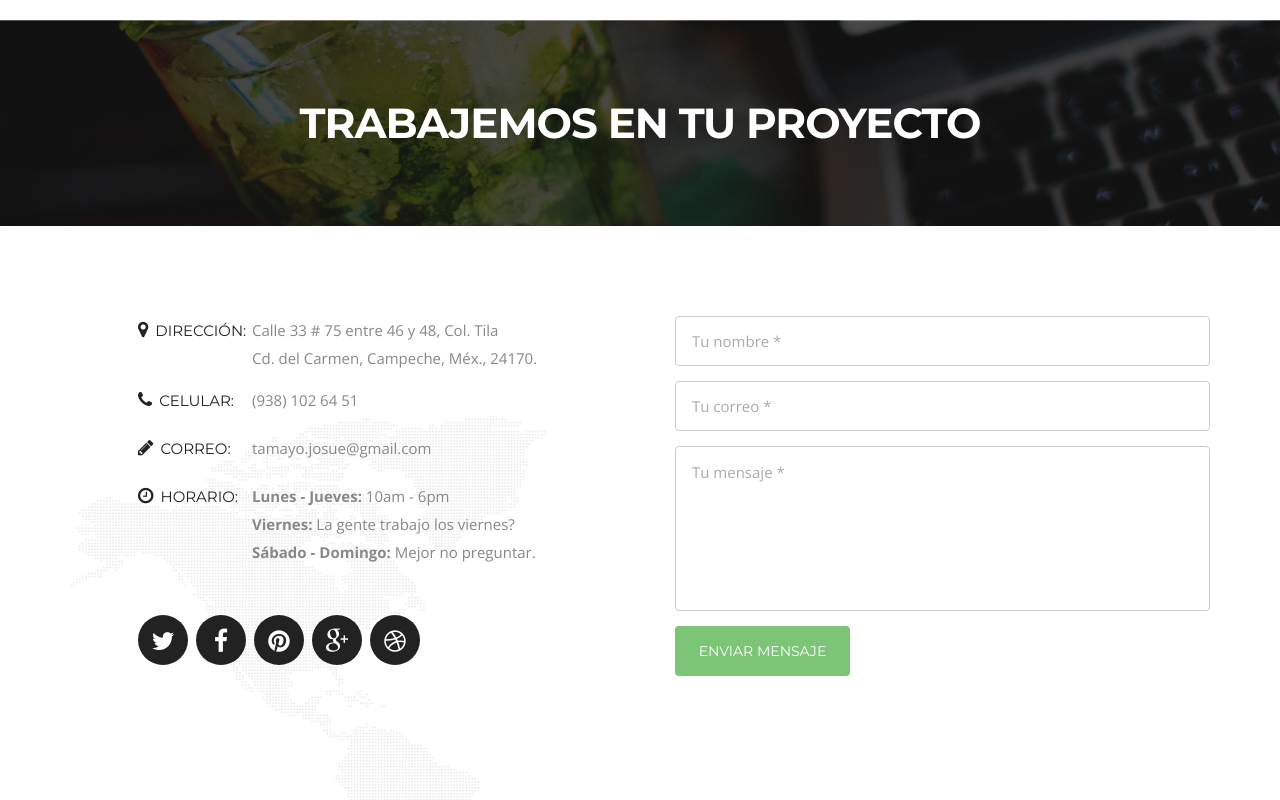
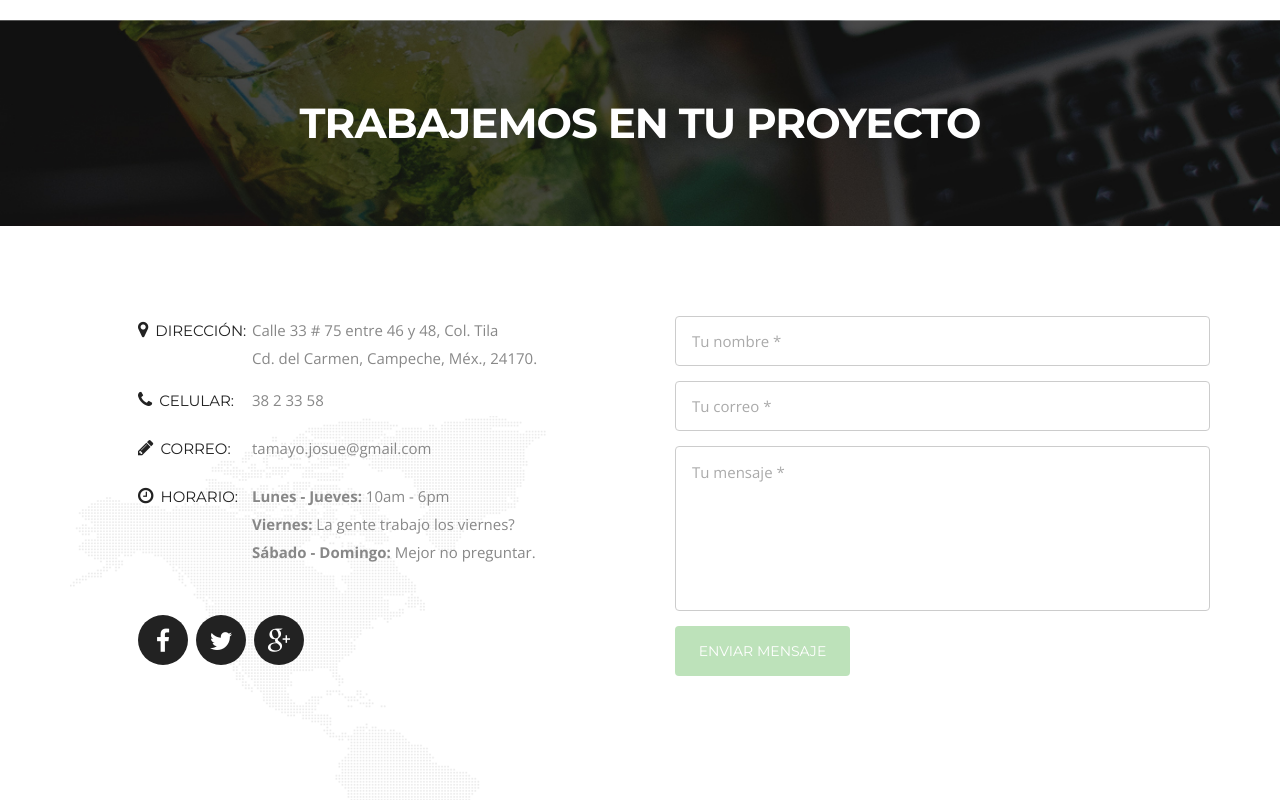
Before and after one commit to kushiahu/kushiahu.github.io, a plain HTML site: page index.html in a window 1280 px wide. Shown: the part 3168-3968 px from the top of the page. Drawn offline with nearby package versions, Linux system fonts and the light colour scheme.

Commit message:
Some change

```diff
--- a/css/style.css
+++ b/css/style.css
@@ -725,10 +725,10 @@ border: 2px solid #fff;
 	-webkit-transition:all 0.3s ease-in-out;
 }
 
-.input-btn:hover{
+/*.input-btn:hover{
 	background: #111;
 	color: #fff;
-}
+}*/
 
 /* Footer
 ---------------------------------*/
@@ -840,3 +840,6 @@ border: 2px solid #fff;
 	height: 140px;
 	width: 140px;
 }
+.input-btn:disabled {
+	opacity: 0.5;
+}
--- a/index.html
+++ b/index.html
@@ -205,7 +205,7 @@
                 </div>
                 <div class="contact-info-box phone clearfix">
                 	<h3><i class="fa-phone"></i>Celular:</h3>
-                	<span>(938) 102 64 51  </span>
+                	<span>38 2 33 58  </span>
                 </div>
                 <div class="contact-info-box email clearfix">
                 	<h3><i class="fa-pencil"></i>Correo:</h3>
@@ -216,11 +216,11 @@
                 	<span><strong>Lunes - Jueves:</strong> 10am - 6pm<br><strong>Viernes:</strong> La gente trabajo los viernes?<br><strong>Sábado - Domingo:</strong> Mejor no preguntar.</span>
                 </div>
                 <ul class="social-link">
-                	<li class="twitter"><a href="#"><i class="fa-twitter"></i></a></li>
-                    <li class="facebook"><a href="#"><i class="fa-facebook"></i></a></li>
-                    <li class="pinterest"><a href="#"><i class="fa-pinterest"></i></a></li>
-                    <li class="gplus"><a href="#"><i class="fa-google-plus"></i></a></li>
-                    <li class="dribbble"><a href="#"><i class="fa-dribbble"></i></a></li>
+                    <li class="facebook"><a target="_blank" href="https://www.facebook.com/kushiahu"><i class="fa-facebook"></i></a></li>
+                    <li class="twitter"><a target="_blank" href="https://twitter.com/kushiahu"><i class="fa-twitter"></i></a></li>
+                    <li class="gplus"><a target="_blank" href="https://plus.google.com/u/0/108322078736136771931/"><i class="fa-google-plus"></i></a></li>
+                    <!-- <li class="pinterest"><a href="#"><i class="fa-pinterest"></i></a></li>
+                    <li class="dribbble"><a href="#"><i class="fa-dribbble"></i></a></li> -->
                 </ul>
             </div>
         	<div class="col-lg-6 col-sm-5 wow fadeInUp delay-05s">
@@ -228,7 +228,7 @@
                 	<input class="input-text" type="text" name="" value="Tu nombre *" onfocus="if(this.value==this.defaultValue)this.value='';" onblur="if(this.value=='')this.value=this.defaultValue;">
                     <input class="input-text" type="text" name="" value="Tu correo *" onfocus="if(this.value==this.defaultValue)this.value='';" onblur="if(this.value=='')this.value=this.defaultValue;">
                 	<textarea class="input-text text-area" cols="0" rows="0" onfocus="if(this.value==this.defaultValue)this.value='';" onblur="if(this.value=='')this.value=this.defaultValue;">Tu mensaje *</textarea>
-                    <input class="input-btn" type="submit" value="Enviar mensaje">
+                    <input class="input-btn" type="submit" value="Enviar mensaje" disabled>
                 </div>
             </div>
         </div>
```
